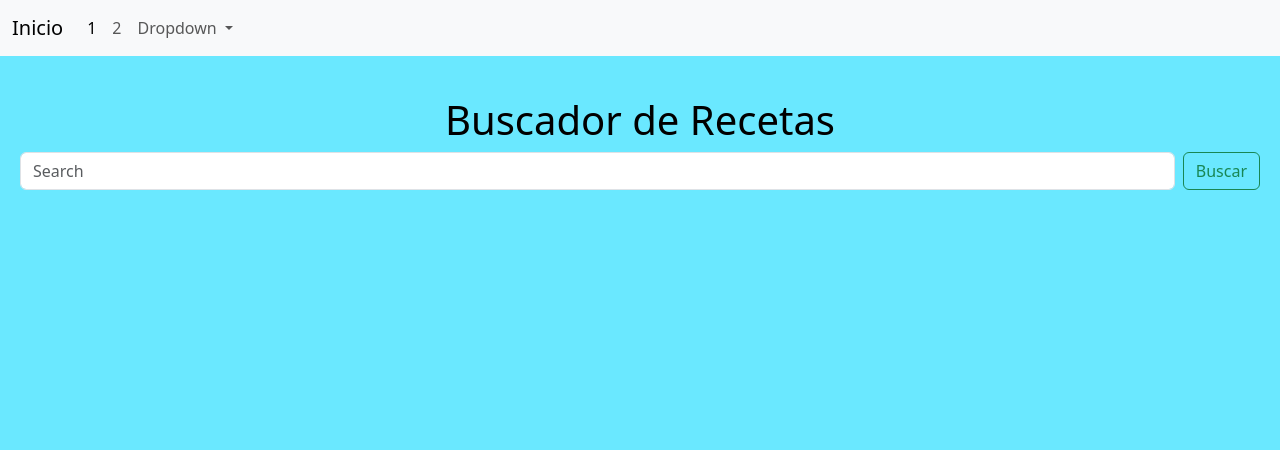
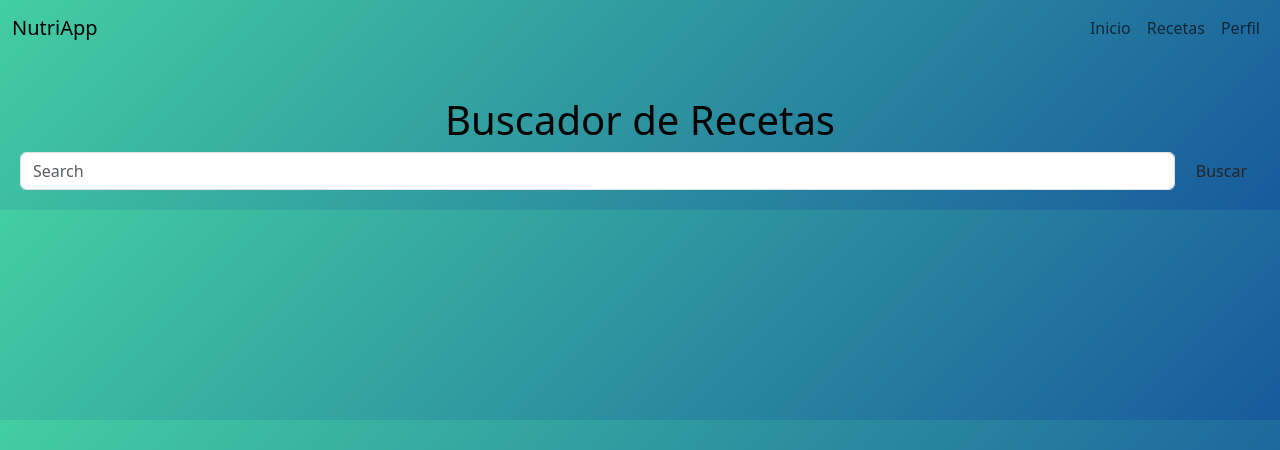
Before and after one commit to Sagarnaga-Jesus/Proyecto-Nutriapp, a Flask app: page / in a window 1280 px wide. Shown: the top 450 px of the page. Run offline with Flask 3, Linux system fonts and the light colour scheme.

Commit message:
solo cambio de color y navbar

```diff
--- a/templates/base.html
+++ b/templates/base.html
@@ -1,54 +1,44 @@
 <!DOCTYPE html>
 <html lang="es-mx">
+
 <head>
     <meta charset="utf-8">
     <meta name="viewport" content="width=device-width, initial-scale=1">
     <title>Mi plantilla</title>
-    <link href="https://cdn.jsdelivr.net/npm/bootstrap@5.3.8/dist/css/bootstrap.min.css" rel="stylesheet" integrity="sha384-sRIl4kxILFvY47J16cr9ZwB07vP4J8+LH7qKQnuqkuIAvNWLzeN8tE5YBujZqJLB" crossorigin="anonymous">
+    <link href="https://cdn.jsdelivr.net/npm/bootstrap@5.3.8/dist/css/bootstrap.min.css" rel="stylesheet"
+        integrity="sha384-sRIl4kxILFvY47J16cr9ZwB07vP4J8+LH7qKQnuqkuIAvNWLzeN8tE5YBujZqJLB" crossorigin="anonymous">
 </head>
-<body style="background-color: rgba(104, 232, 255, 0.98);">
 
-    <!-- Menu de navegacion -->
-    <nav class="navbar navbar-expand-lg bg-body-tertiary">
+<body style="background: linear-gradient(135deg, #43cea2, #185a9d);">
+
+    <nav class="navbar navbar-expand-lg">
         <div class="container-fluid">
-    <a class="navbar-brand" href="#">Inicio</a>
-    <button class="navbar-toggler" type="button" data-bs-toggle="collapse" data-bs-target="#navbarSupportedContent" aria-controls="navbarSupportedContent" aria-expanded="false" aria-label="Toggle navigation">
+            <a class="navbar-brand" href="#">NutriApp</a>
+            <button class="navbar-toggler" type="button" data-bs-toggle="collapse" data-bs-target="#navbarNav">
                 <span class="navbar-toggler-icon"></span>
             </button>
-    <div class="collapse navbar-collapse" id="navbarSupportedContent">
-        <ul class="navbar-nav me-auto mb-2 mb-lg-0">
-        <li class="nav-item">
-            <a class="nav-link active" aria-current="page" href="#">1</a>
-        </li>
-        <li class="nav-item">
-            <a class="nav-link" href="#">2</a>
-        </li>
-        <li class="nav-item dropdown">
-            <a class="nav-link dropdown-toggle" href="#" role="button" data-bs-toggle="dropdown" aria-expanded="false">
-            Dropdown
-    </a>
-        <ul class="dropdown-menu">
-            <li><a class="dropdown-item" href="#">3</a></li>
-            <li><a class="dropdown-item" href="#">4</a></li>
-            <li><hr class="dropdown-divider"></li>
-            <li><a class="dropdown-item" href="#">5</a></li>
+            <div class="collapse navbar-collapse" id="navbarNav">
+                <ul class="navbar-nav ms-auto">
+                    <li class="nav-item"><a class="nav-link" href="#">Inicio</a></li>
+                    <li class="nav-item"><a class="nav-link" href="#">Recetas</a></li>
+                    <li class="nav-item"><a class="nav-link" href="#">Perfil</a></li>
                 </ul>
-        </li>
-    </ul>
-
             </div>
         </div>
     </nav>
-
     <!-- Boton buscar luisito europeo -->
     <div class="row" style="padding: 20px; color: white; margin-top: 20px;">
         <h1 class="text-center text-black">Buscador de Recetas</h1>
         <form class="d-flex" role="search" method="POST" action="/buscador">
-            <input class="form-control me-2" type="search" placeholder="Search" name="" value="" id="buscar" aria-label="Search"/>
-            <button class="btn btn-outline-success" type="submit">Buscar</button>
+            <input class="form-control me-2" type="search" placeholder="Search" name="" value="" id="buscar"
+                aria-label="Search" />
+            <button class="btn btn-outline-success,color:#a8ff78" type="submit">Buscar</button>
         </form>
     </div>
 
-    <script src="https://cdn.jsdelivr.net/npm/bootstrap@5.3.8/dist/js/bootstrap.bundle.min.js" integrity="sha384-FKyoEForCGlyvwx9Hj09JcYn3nv7wiPVlz7YYwJrWVcXK/BmnVDxM+D2scQbITxI" crossorigin="anonymous"></script>
+    <script src="https://cdn.jsdelivr.net/npm/bootstrap@5.3.8/dist/js/bootstrap.bundle.min.js"
+        integrity="sha384-FKyoEForCGlyvwx9Hj09JcYn3nv7wiPVlz7YYwJrWVcXK/BmnVDxM+D2scQbITxI"
+        crossorigin="anonymous"></script>
 </body>
+
 </html>
```
Lines whose indentation alone changed are shown as unchanged.
